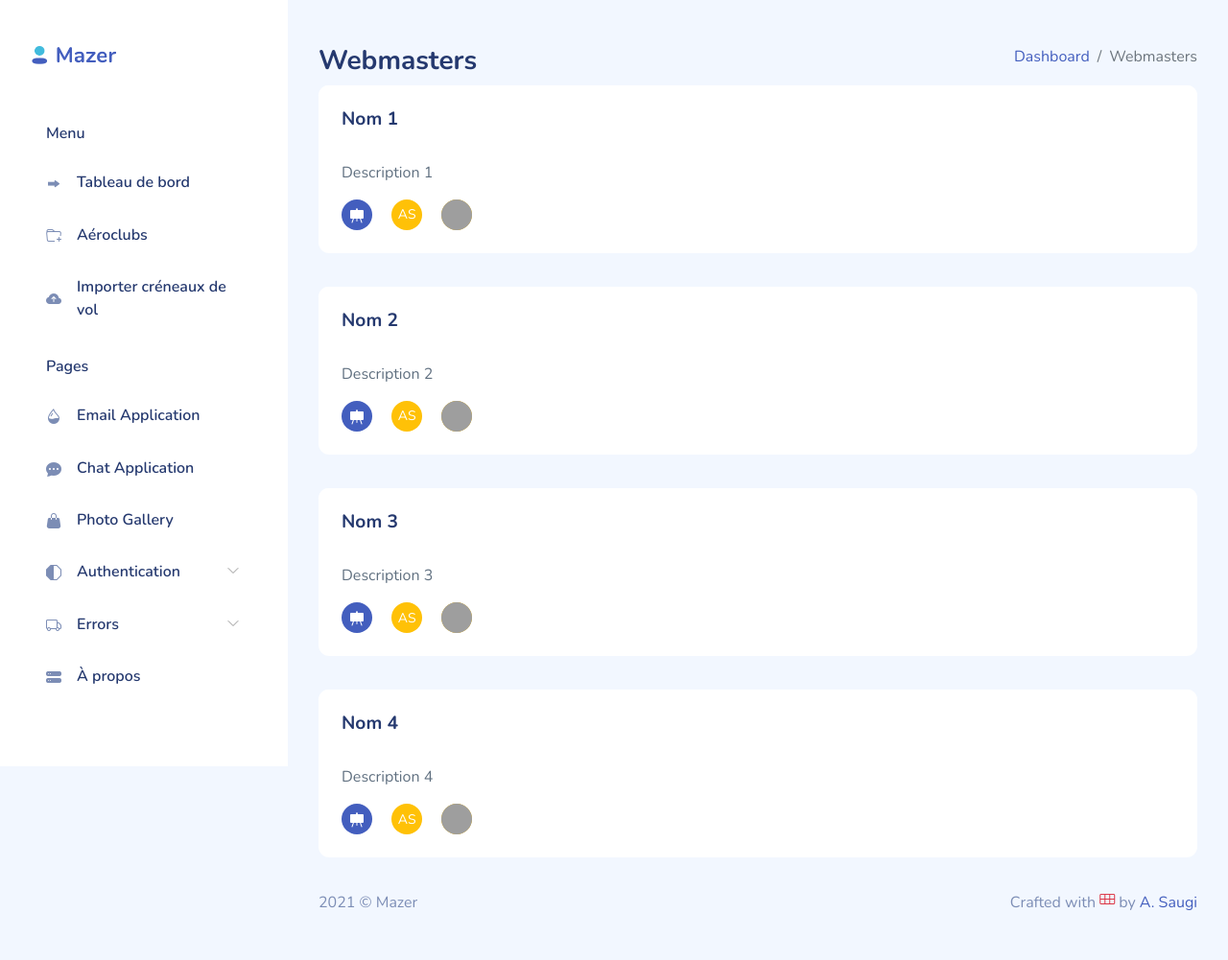
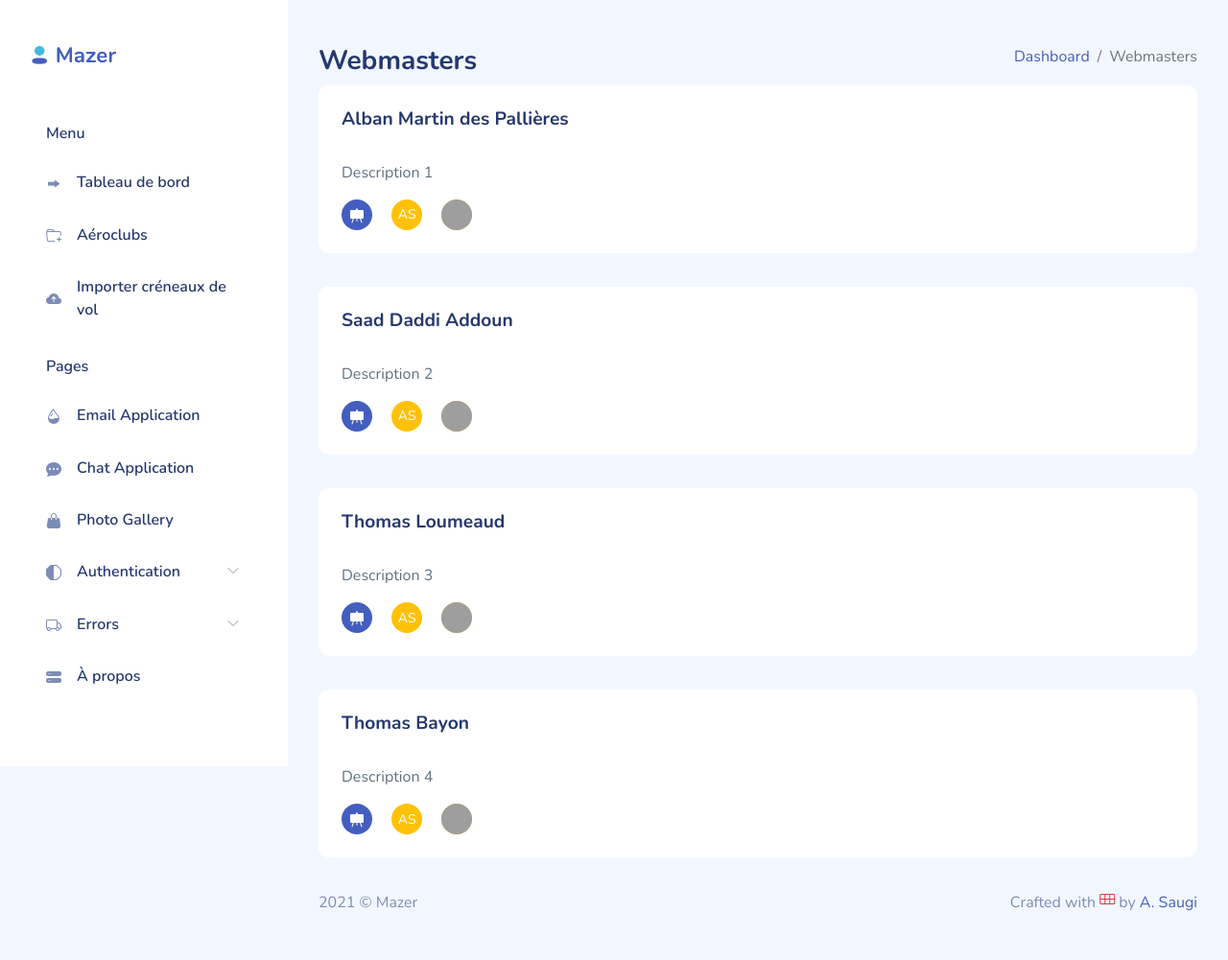
Before and after one commit to albanmp/be_web, a Flask app: page /webmaster in a window 1280 px wide. Shown: the part 1-1002 px from the top of the page at 96% size. Run offline with Flask 2, Linux system fonts and the light colour scheme; some libraries are stand-ins or nearby versions; grey boxes are pictures that could not be loaded.

Commit message:
Noms webmaster

```diff
--- a/Site/myApp/template/webmaster.html
+++ b/Site/myApp/template/webmaster.html
@@ -51,7 +51,7 @@
                 <section class="section">
                     <div class="card">
                         <div class="card-header">
-                            <h4 class="card-title">Nom 1</h4>
+                            <h4 class="card-title">Alban Martin des Pallières</h4>
                         </div>
                         <div class="card-body">
                             <p>Description 1</p>
@@ -70,7 +70,7 @@
                 <section class="section">
                     <div class="card">
                         <div class="card-header">
-                            <h4 class="card-title">Nom 2</h4>
+                            <h4 class="card-title">Saad Daddi Addoun</h4>
                         </div>
                         <div class="card-body">
                             <p>Description 2</p>
@@ -89,7 +89,7 @@
                 <section class="section">
                     <div class="card">
                         <div class="card-header">
-                            <h4 class="card-title">Nom 3</h4>
+                            <h4 class="card-title">Thomas Loumeaud</h4>
                         </div>
                         <div class="card-body">
                             <p>Description 3</p>
@@ -108,7 +108,7 @@
                 <section class="section">
                     <div class="card">
                         <div class="card-header">
-                            <h4 class="card-title">Nom 4</h4>
+                            <h4 class="card-title">Thomas Bayon</h4>
                         </div>
                         <div class="card-body">
                             <p>Description 4</p>
```
